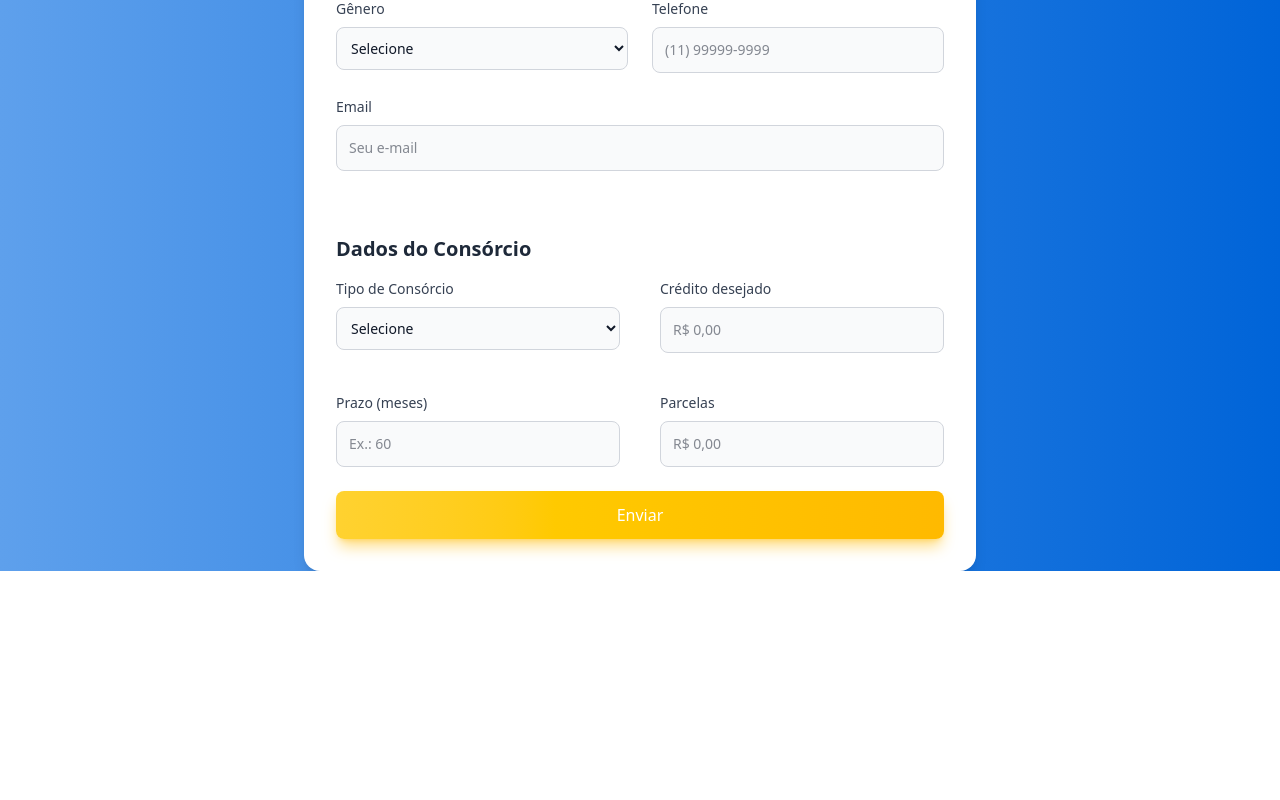
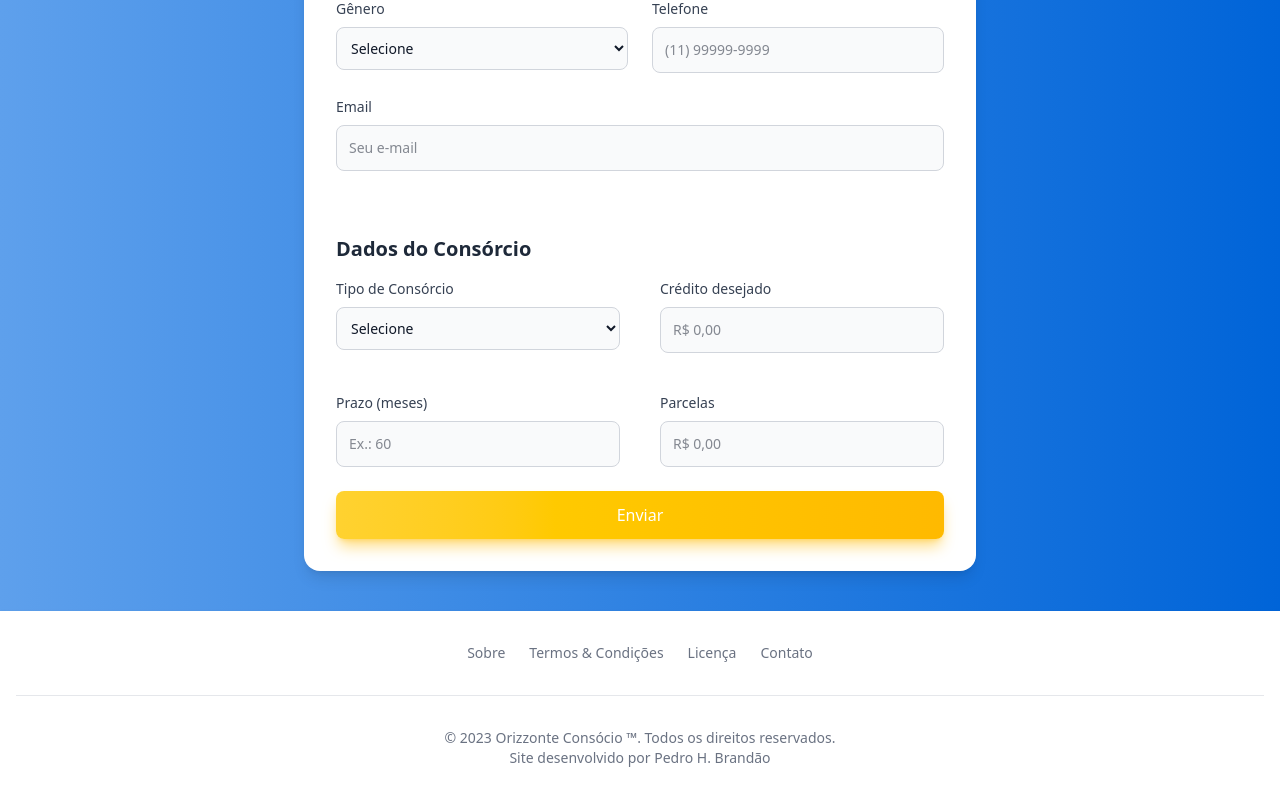
Before and after one commit to pedrobrandao7/orizzonte-consorcio, a React (Vite) app: page /simule in a window 1280 px wide. Shown: the part 427-1227 px from the top of the page. Before the commit the page ends 998 px from the top, so only its background shows below. Built offline with nearby package versions, Linux system fonts and the light colour scheme.

Commit message:
footer no form

```diff
--- a/src/components/Form.jsx
+++ b/src/components/Form.jsx
@@ -93,7 +93,7 @@ const Form = () => {
 
     return (
         <form
-            className="flex flex-col max-w-2xl mx-auto bg-white p-8 rounded-2xl shadow-lg mt-20"
+            className="flex flex-col max-w-2xl mx-auto bg-white p-8 rounded-2xl shadow-lg mt-20 mb-10"
             onSubmit={handleSubmit}
         >
             <h2 className="text-2xl font-semibold text-gray-800 mb-6 ">
--- a/src/pages/Simule.jsx
+++ b/src/pages/Simule.jsx
@@ -12,6 +12,7 @@ const Simule = () => {
     <TopBar />
     <Header />
     <Form />
+    <Footer />
     </>
   )
 }
```
